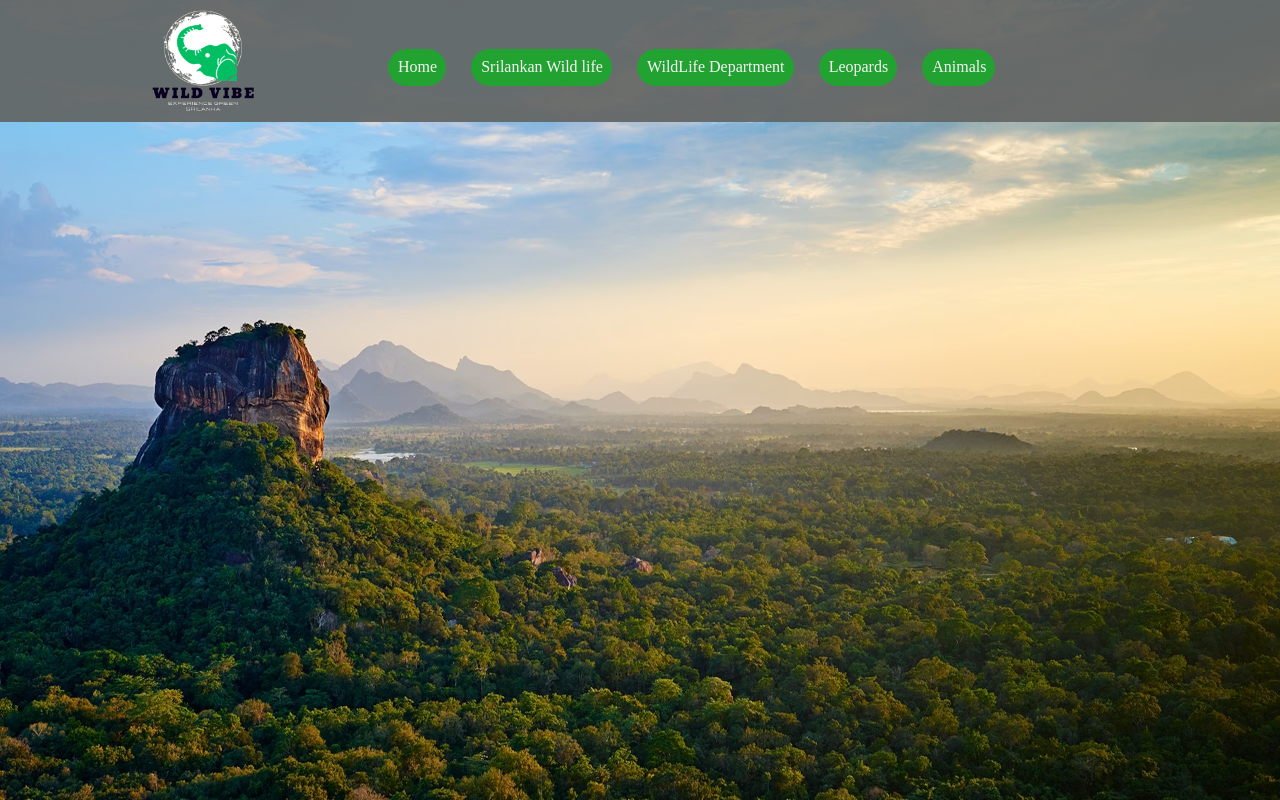
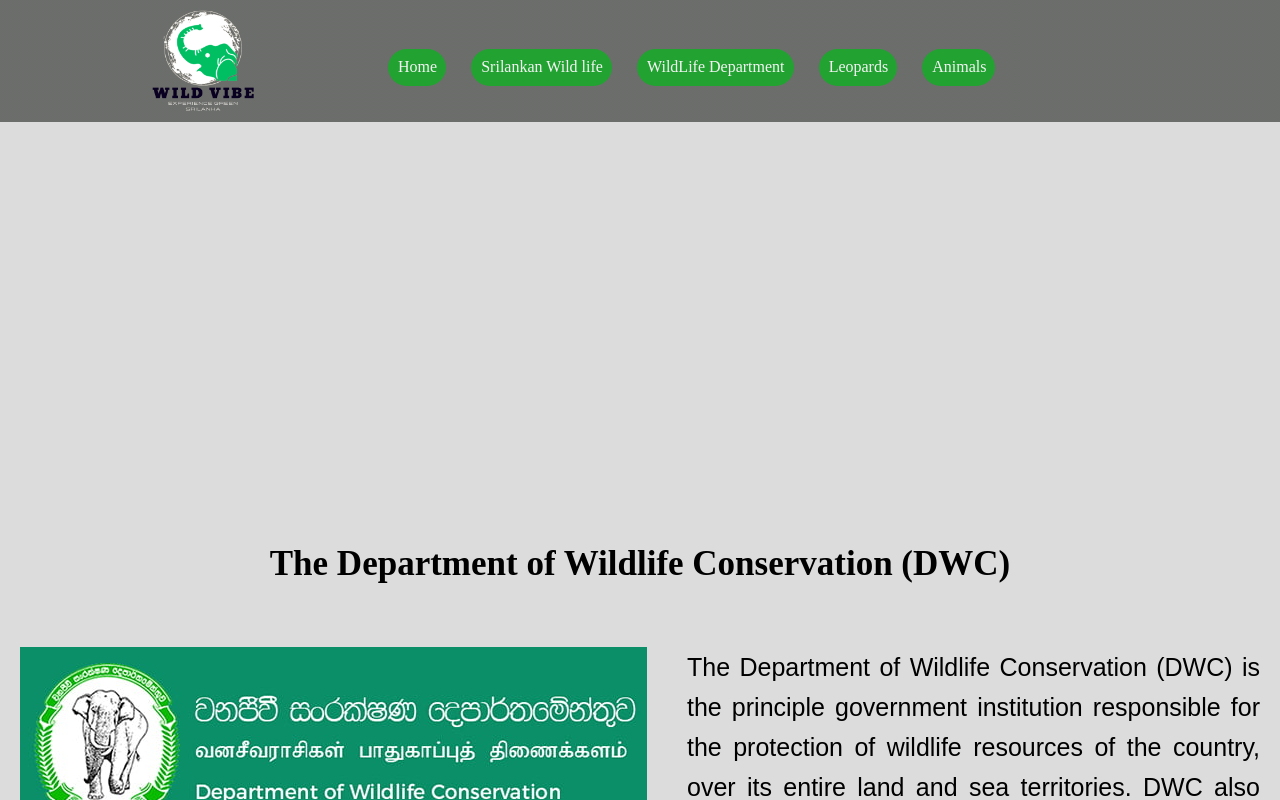
Before and after one commit to Rixdeve/wildvibe, a plain HTML site: page department.html in a window 1280 px wide. Shown: the top 800 px of the page. Drawn offline with Linux system fonts and the light colour scheme.

Commit message:
department

```diff
--- a/department.html
+++ b/department.html
@@ -10,7 +10,7 @@
 
     </head>
     <body>
-        <div class="homeslide">
+        <div class="depcontainer">
             <header>
                 <div class="logo">
                 <a href="index.html">
@@ -29,8 +29,6 @@
                 </div>
             </header>
 
-        </div>
-        <div class="depcontainer">
         </div>
         <br>
 
```
